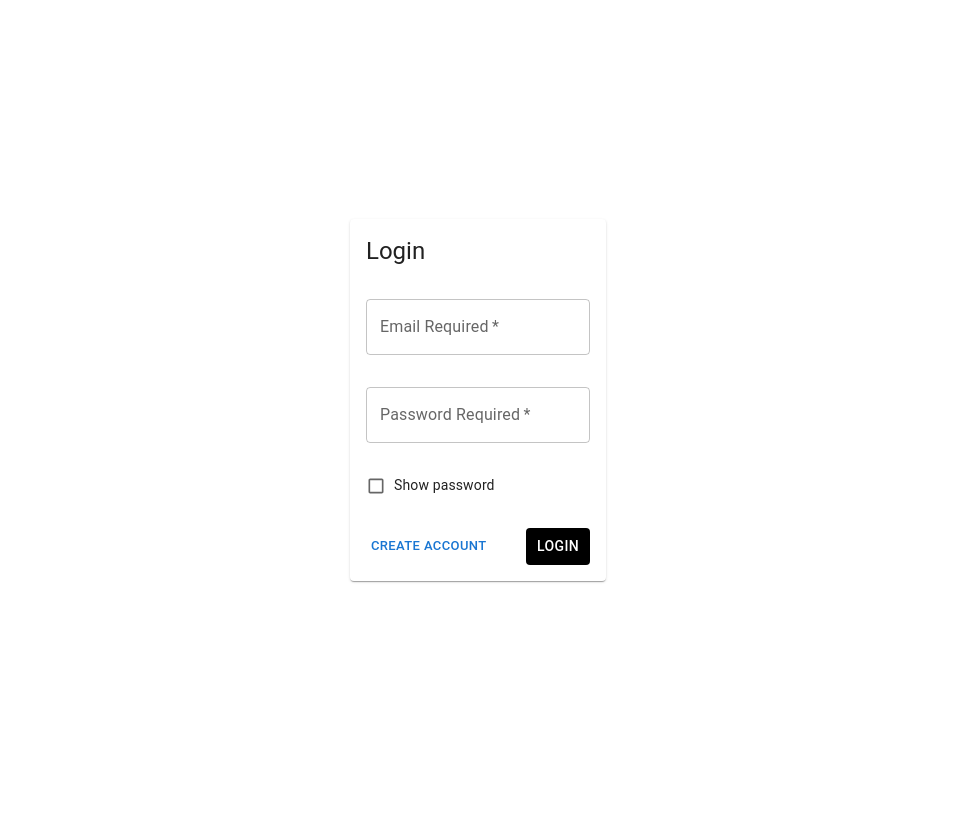
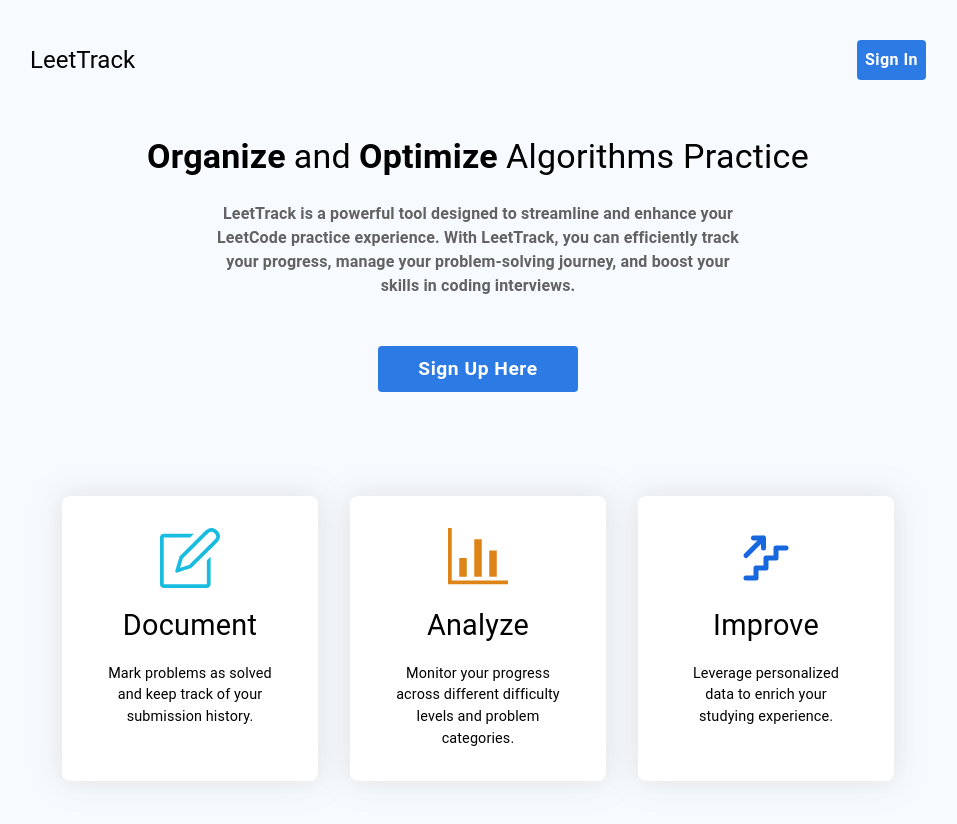
Before and after one commit to j253cao/LeetTrack, a React (Create React App) app in the folder client/: page / in a window 1280 px wide. Before the commit this address led to /login. Shown: the top 824 px of the page, without its empty margins (162-1119 px from the left). Before the commit the page ends 800 px from the top, so only its background shows below. Built offline with nearby package versions, Linux system fonts and the light colour scheme; no server answers.

Commit message:
landing page

```diff
--- a/client/package.json
+++ b/client/package.json
@@ -3,11 +3,12 @@
   "version": "0.1.0",
   "private": true,
   "dependencies": {
-    "@emotion/react": "^11.11.0",
+    "@emotion/react": "^11.11.1",
     "@emotion/styled": "^11.11.0",
     "@fontsource/roboto": "^4.5.8",
     "@fvilers/disable-react-devtools": "^1.3.0",
-    "@mui/material": "^5.13.0",
+    "@mui/icons-material": "^5.14.0",
+    "@mui/material": "^5.14.0",
     "@mui/x-data-grid": "^6.4.0",
     "@reduxjs/toolkit": "^1.9.5",
     "@testing-library/jest-dom": "^5.16.5",
--- a/client/src/app/App.tsx
+++ b/client/src/app/App.tsx
@@ -10,12 +10,13 @@
 import Login from "../pages/Login";
 import SignUp from "../pages/SignUp";
 import Home from "../pages/Home";
+import Landing from "../pages/Landing";
 
 function App() {
   return (
     <Router>
       <Routes>
-        <Route path="/" element={<Navigate to="/login" />} />
+        <Route path="/" element={<Landing />} />
         <Route path="*" element={<Navigate to="/" replace />} />
         <Route path="/home/dashboard" element={<Home />} />
         <Route path="/home/problems" element={<Home />} />
--- a/client/src/components/LoginForm.tsx
+++ b/client/src/components/LoginForm.tsx
@@ -62,7 +62,7 @@
     if (response.success) {
       localStorage.setItem("token", response.token!);
 
-      handleNavigate("home");
+      handleNavigate("home/dashboard");
       setValidLogin(response.success);
     } else {
       setValidLogin(false);
--- a/client/src/pages/Landing.tsx
+++ b/client/src/pages/Landing.tsx
@@ -1,11 +1,213 @@
 import React from "react";
-import NavBar from "../components/NavBar";
-import { Box } from "@mui/material";
+import { Box, Button, Typography } from "@mui/material";
+import { colors, styles } from "../common/styles";
+import { SlNote } from "react-icons/sl";
+import { GoGraph } from "react-icons/go";
+import { TbStairsUp } from "react-icons/tb";
+import { Fade } from "@mui/material";
+import { useNavigate } from "react-router-dom";
+import { authQueries } from "../queries/authQueries";
+
+const pageStyles = {
+  container: {
+    background: colors.background,
+    height: "100vh",
+    padding: 0,
+    paddingInline: "15%",
+    paddingTop: 5,
+
+    overflowY: "none",
+  },
+  headerContainer: {
+    paddingBottom: 2,
+    display: "flex",
+    alignItems: "center",
+    marginBottom: 5,
+  },
+  bodyContainer: {
+    display: "flex",
+    flexDirection: "column",
+    alignItems: "center",
+  },
+  smallSquare: {
+    "width": "25%",
+    "background": colors.white,
+    "borderRadius": 2,
+    "display": "flex",
+    "flexDirection": "column",
+    "alignItems": "center",
+    "padding": 2,
+    "paddingTop": 4,
+    "paddingBottom": 4,
+    "&:hover": {
+      outline: `solid 2px ${colors.black}`,
+    },
+    "boxShadow": "0px 0px 29px 2px rgba(222,222,222,0.85)",
+  },
+  pageButtons: {
+    "color": colors.defaultFont,
+    "&:hover": { background: colors.white, color: colors.black },
+    "borderRadius": 0,
+    "minHeight": "100%",
+    "padding": 0,
+    "fontWeight": "bold",
+    "fontSize": "0.8em",
+  },
+};
+
+const fieldMap = new Map();
+fieldMap.set("status", 1);
+fieldMap.set("title", 3);
+fieldMap.set("tags", 4);
+fieldMap.set("difficulty", 2);
+fieldMap.set("last updated", 2);
 
 export default function Landing() {
+  const navigate = useNavigate();
+  const handleNavigate = (route: string) => {
+    navigate(route);
+  };
+  const checkLogin = async () => {
+    const jwt = localStorage.getItem("token");
+    if (jwt) {
+      const response = await authQueries.verifyUser(jwt);
+
+      if (response.success) {
+        localStorage.setItem("token", response.token);
+
+        handleNavigate("home/dashboard");
+      }
+    } else {
+      handleNavigate("/login");
+    }
+  };
   return (
-    <Box>
-      <NavBar />
-    </Box>
+    <Fade timeout={1000} in={true}>
+      <Box sx={pageStyles.container}>
+        <Box sx={pageStyles.headerContainer}>
+          <Typography variant="h5">LeetTrack</Typography>
+          <Button
+            sx={{
+              ...styles.defaultContainedButton,
+              marginLeft: "auto",
+              fontSize: "1em",
+            }}
+            onClick={checkLogin}
+          >
+            Sign In
+          </Button>
+        </Box>
+        <Box
+          id="body1"
+          gap={3}
+          sx={{
+            ...pageStyles.bodyContainer,
+            marginBottom: 10,
+          }}
+        >
+          <Box>
+            <Typography gap={1} display={"flex"} variant="h4">
+              <Typography variant="h4" fontWeight={600}>
+                Organize{" "}
+              </Typography>
+              and{" "}
+              <Typography variant="h4" fontWeight={600}>
+                Optimize
+              </Typography>{" "}
+              Algorithms Practice
+            </Typography>
+          </Box>
+          <Box marginBottom={3} width={"60%"}>
+            <Typography
+              fontSize={"1em"}
+              fontWeight={600}
+              color={colors.defaultFont}
+              textAlign={"center"}
+            >
+              LeetTrack is a powerful tool designed to streamline and enhance
+              your LeetCode practice experience. With LeetTrack, you can
+              efficiently track your progress, manage your problem-solving
+              journey, and boost your skills in coding interviews.
+            </Typography>
+          </Box>
+
+          <Box marginBottom={10}>
+            <Button
+              sx={{
+                ...styles.defaultContainedButton,
+                width: 200,
+                fontSize: "1.2em",
+              }}
+              onClick={() => handleNavigate("/sign-up")}
+            >
+              Sign Up Here
+            </Button>
+          </Box>
+
+          <Box justifyContent={"space-evenly"} display={"flex"} width={"100%"}>
+            <Box
+              gap={2}
+              sx={{
+                ...pageStyles.smallSquare,
+                "&:hover": {
+                  outline: `solid 2px #17bcde`,
+                },
+              }}
+            >
+              <SlNote color="#17bcde" size={60} />
+              <Typography fontSize={"1.8em"}>Document</Typography>
+              <Typography
+                maxWidth={"75%"}
+                fontSize={"0.9em"}
+                textAlign={"center"}
+              >
+                Mark problems as solved and keep track of your submission
+                history.
+              </Typography>
+            </Box>
+            <Box
+              gap={2}
+              sx={{
+                ...pageStyles.smallSquare,
+                "&:hover": {
+                  outline: `solid 2px #de8417`,
+                  transition: "opacity 1s",
+                },
+              }}
+            >
+              <GoGraph color="#de8417" size={60} />
+              <Typography fontSize={"1.8em"}>Analyze</Typography>
+              <Typography
+                maxWidth={"75%"}
+                fontSize={"0.9em"}
+                textAlign={"center"}
+              >
+                Monitor your progress across different difficulty levels and
+                problem categories.
+              </Typography>
+            </Box>
+            <Box
+              gap={2}
+              sx={{
+                ...pageStyles.smallSquare,
+                "&:hover": {
+                  outline: `solid 2px #1767de`,
+                },
+              }}
+            >
+              <TbStairsUp color="#1767de" size={60} />
+              <Typography fontSize={"1.8em"}>Improve</Typography>
+              <Typography
+                maxWidth={"75%"}
+                fontSize={"0.9em"}
+                textAlign={"center"}
+              >
+                Leverage personalized data to enrich your studying experience.
+              </Typography>
+            </Box>
+          </Box>
+        </Box>
+      </Box>
+    </Fade>
   );
 }
--- /dev/null
+++ b/client/src/react-app-env.d.ts
@@ -0,0 +1,4 @@
+declare module "*.png";
+declare module "*.svg";
+declare module "*.jpeg";
+declare module "*.jpg";
```
Also changed, not shown: 1 other file (tests, documents, lock files or other folders).
